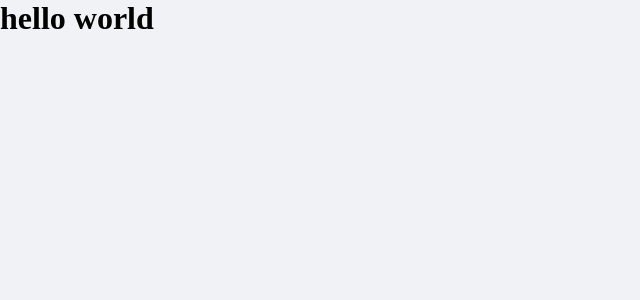
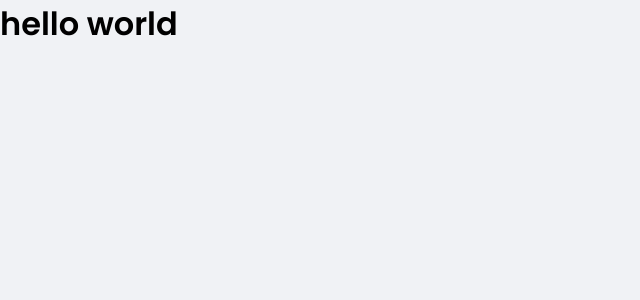
Before and after one commit to gustavofbc/dtmoney-repo, a React (Create React App) app: page / in a window 1280 px wide. Shown: the top 300 px of the page, without its empty margins (0-640 px from the left). Built offline with nearby package versions, Linux system fonts and the light colour scheme.

Commit message:
font added in project

```diff
--- a/public/index.html
+++ b/public/index.html
@@ -1,9 +1,14 @@
 <!DOCTYPE html>
 <html lang="pt-BR">
   <head>
+    <link rel="preconnect" href="https://fonts.gstatic.com" crossorigin>
+    <!-- abre o CDN com a font do google mais rápido se adicionado no início -->
+
     <meta charset="utf-8" />
     <meta name="viewport" content="width=device-width, initial-scale=1"/>
     <link rel="shortcut icon" href="favicon.png" type="image/png">
+    <link rel="preconnect" href="https://fonts.googleapis.com">
+    <link href="https://fonts.googleapis.com/css2?family=Poppins:wght@400;600&display=swap" rel="stylesheet">
     <title>dtmoney</title>
   </head>
   <body>
--- a/src/styles/global.ts
+++ b/src/styles/global.ts
@@ -35,6 +35,15 @@
         -webkit-font-smoothing: antialiased; //fontes mais detalhadas
     }
 
+    body, input, textarea, button {
+        font-family: 'Poppins', sans-serif;
+        font-weight: 400;
+    }
+
+    h1, h2, h3, h4, h5, h6, strong {
+        font-weight: 600;
+    }
+
     button {
         cursor: pointer
     }
```
